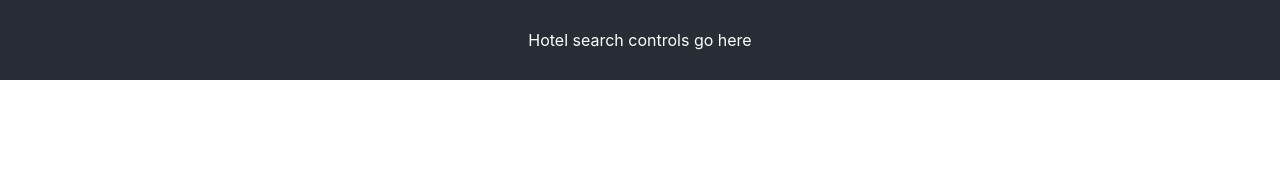
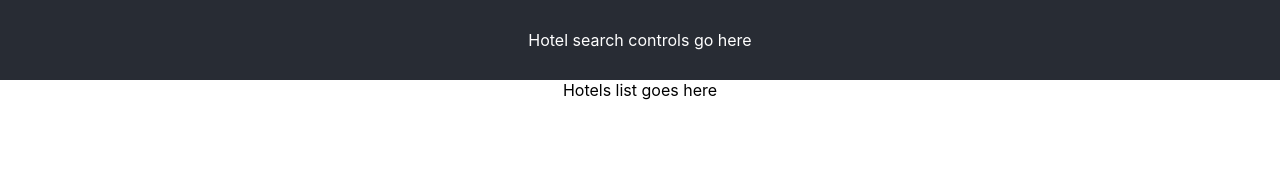
Before and after one commit to peedeerich/laterooms-test, a React (Create React App) app: page / in a window 1280 px wide. Shown: the top 170 px of the page. Built offline with nearby package versions, Linux system fonts and the light colour scheme.

Commit message:
add hotel list component

```diff
--- a/src/App.js
+++ b/src/App.js
@@ -1,6 +1,7 @@
 import React, { Component } from 'react';
 
 import HotelControls from './components/HotelControls';
+import HotelList from './components/HotelList';
 
 import './App.css';
 
@@ -11,6 +12,9 @@ class App extends Component {
         <header className="App-header">
           <HotelControls />
         </header>
+        <div className="App-body">
+          <HotelList />
+        </div>
       </div>
     );
   }
--- /dev/null
+++ b/src/components/HotelList/HotelList.js
@@ -0,0 +1,5 @@
+import React from 'react';
+
+export const HotelList = ({ }) => (
+    <div>Hotels list goes here</div>
+)
--- /dev/null
+++ b/src/components/HotelList/index.js
@@ -0,0 +1,3 @@
+import { HotelList } from './HotelList';
+
+export default HotelList;
```
Also changed, not shown: 1 other file (tests, documents, lock files or other folders).
